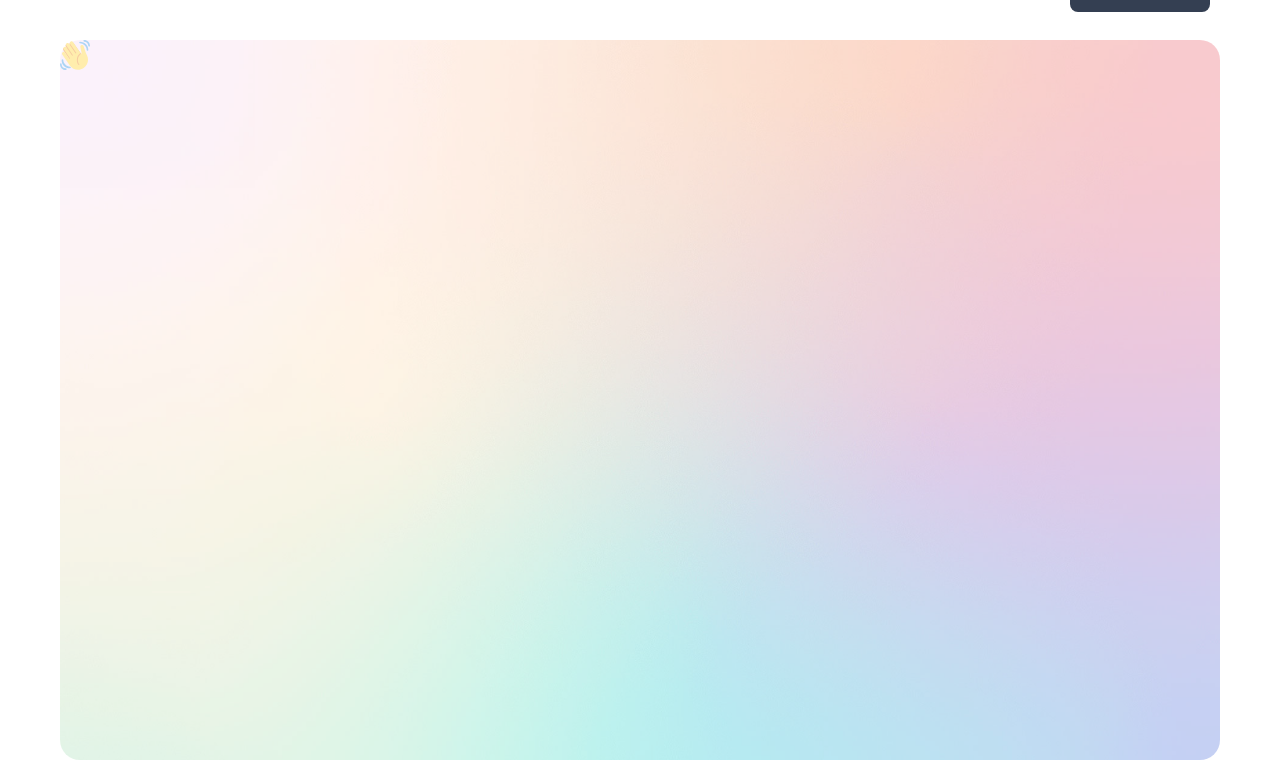
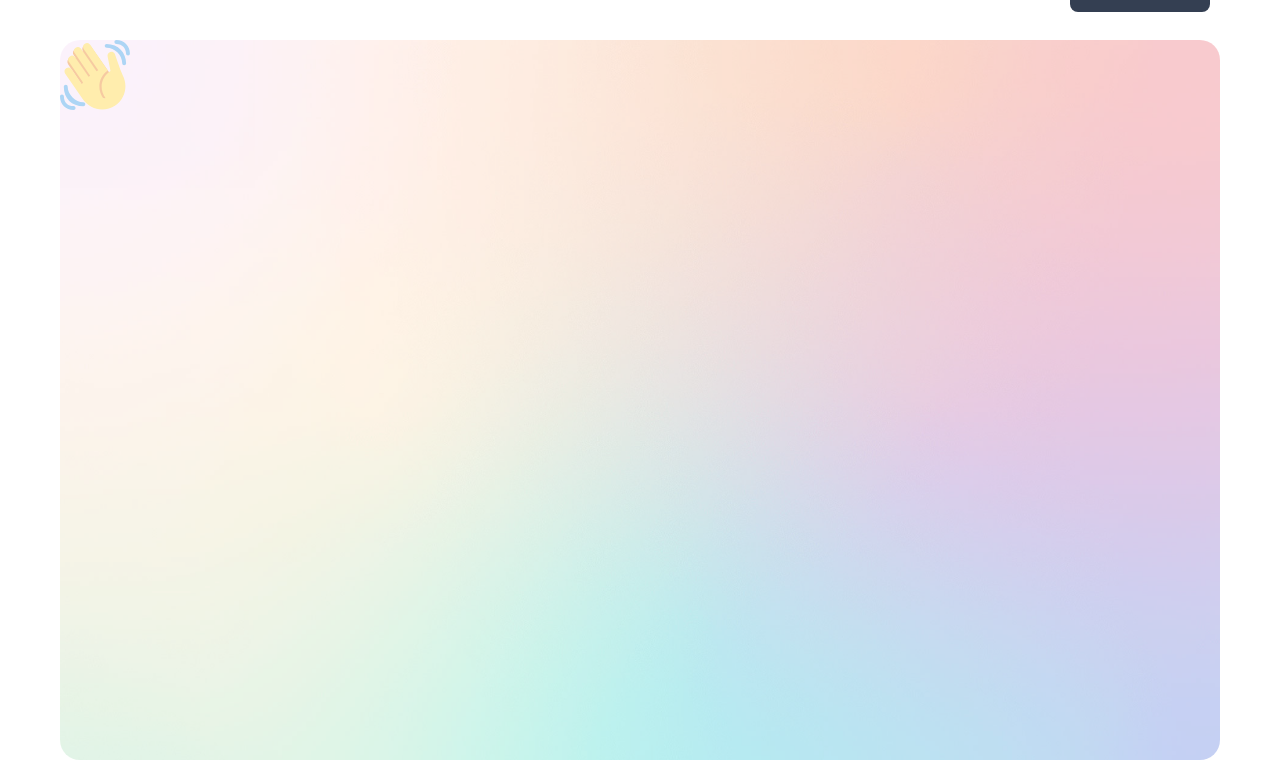
Before and after one commit to Shivam4160/FrontEnd-Practice, a plain HTML site: page PRACTICE/prac-2/index.html in a window 1280 px wide. Shown: the part 67-827 px from the top of the page. Drawn offline with Linux system fonts and the light colour scheme.

Commit message:
27/11/2024

```diff
--- a/PRACTICE/prac-2/CSS/style.css
+++ b/PRACTICE/prac-2/CSS/style.css
@@ -87,14 +87,11 @@
     opacity: 0.5;
     border-radius: 20px;
     margin: 0px 60px;
+}
 
-
-}
-.main{
-    .page1-text{
-        img{
-            width: 30px;
-            height: 30px;
-        }
+.page1-text {
+    img {
+        width: 70px;
+        height: 70px;
     }
 }
```
